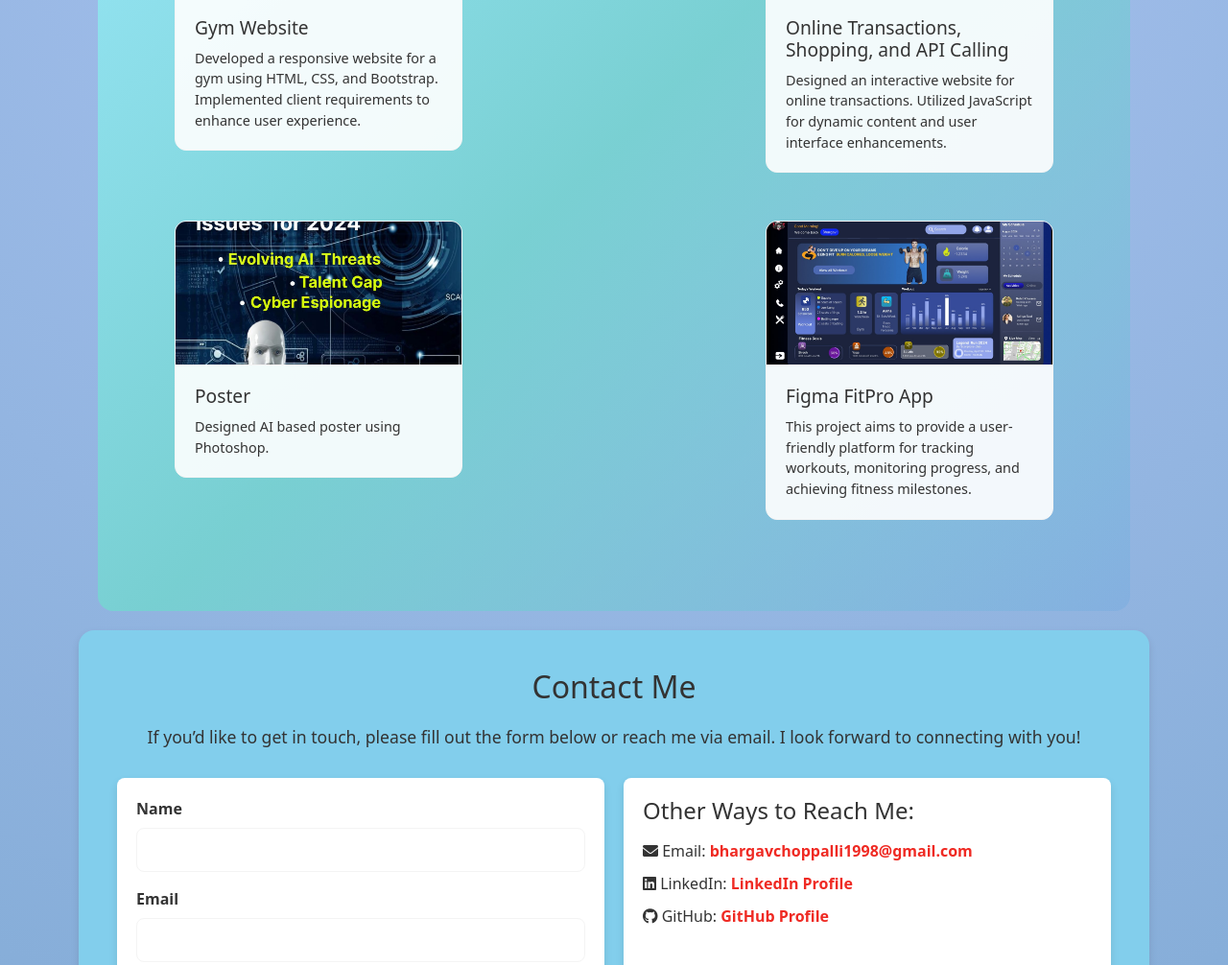
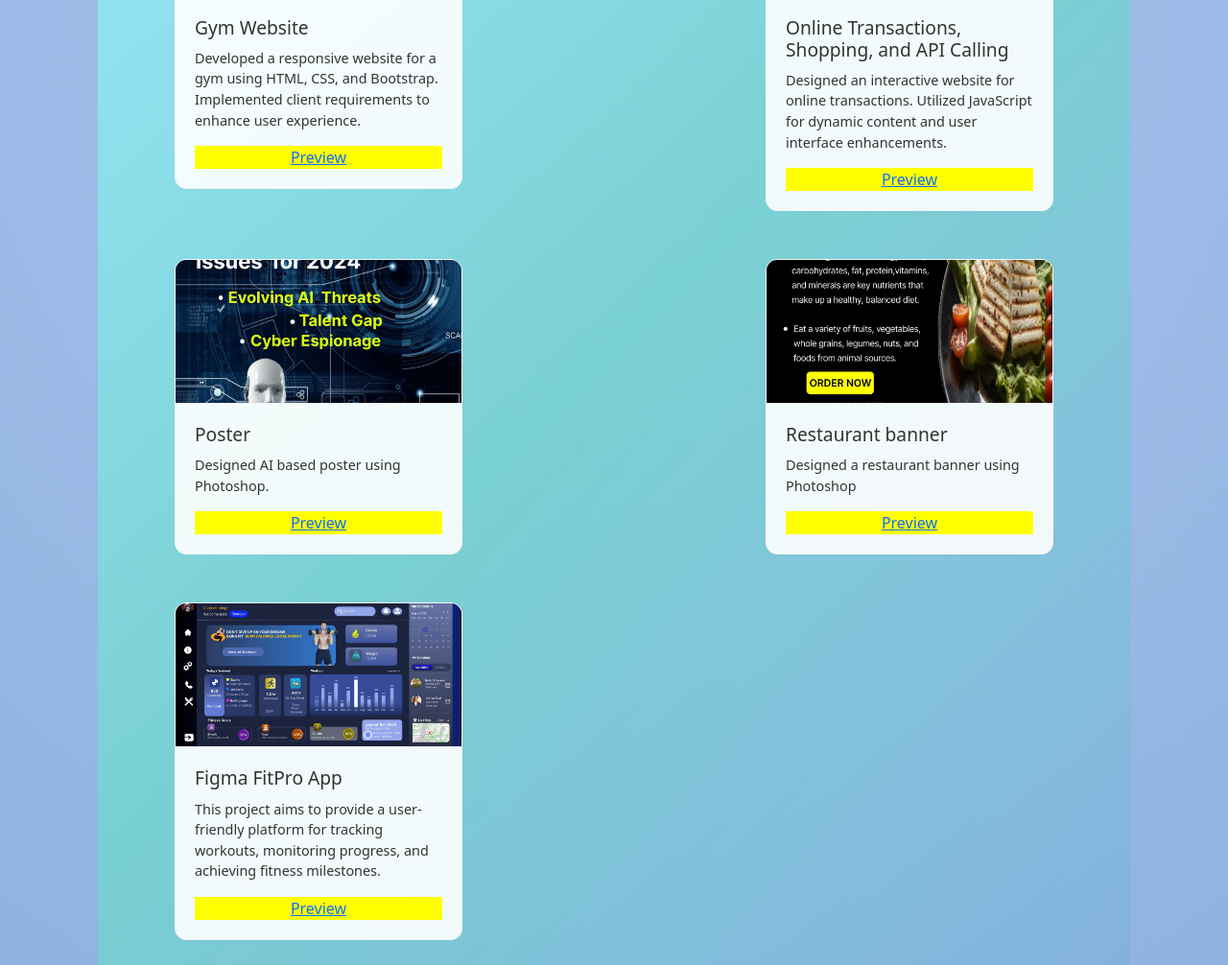
Before and after one commit to BhargavChoppalli/Bhargav-Portfolio, a plain HTML site: page index.html in a window 1280 px wide. Shown: the part 1894-2900 px from the top of the page at 96% size. Drawn offline with nearby package versions, Linux system fonts and the light colour scheme.

Commit message:
added a banner

```diff
--- a/index.html
+++ b/index.html
@@ -106,6 +106,7 @@
                     <div class="card-body">
                         <h5 class="card-title">Gym Website</h5>
                         <p class="card-text">Developed a responsive website for a gym using HTML, CSS, and Bootstrap. Implemented client requirements to enhance user experience.</p>
+                        <a href="https://bhargavchoppalli.github.io/index/">Preview</a>
 
                     </div>
                 </div>
@@ -117,7 +118,7 @@
                     <div class="card-body">
                         <h5 class="card-title">Online Transactions, Shopping, and API Calling</h5>
                         <p class="card-text">Designed an interactive website for online transactions. Utilized JavaScript for dynamic content and user interface enhancements.</p>
-
+                        <a href="https://bhargavchoppalli.github.io/Javascript-Project/">Preview</a>
                     </div>
                 </div>
                 <!-- Project 3 -->
@@ -129,10 +130,24 @@
                         <h5 class="card-title">Poster</h5>
                         <p class="card-text">Designed AI based poster using Photoshop.
                         </p>
+                        <a href="images/AI poster (2).jpg">Preview</a>
 
                     </div>
                 </div>
-                 <!-- Project 4 -->
+                   <!-- Project 4 -->
+                   <div class="custom-card">
+                    <a href="C:\Users\BHARGAV CHOPPALLI\OneDrive\Desktop\Bhargav Portfolio\images\restaurant banner.jpg" target="_blank">
+                        <img src="images/restaurant banner.jpg" class="card-img-top" alt="Project 5">
+                    </a>
+                    <div class="card-body">
+                        <h5 class="card-title">Restaurant banner</h5>
+                        <p class="card-text">Designed a restaurant banner using Photoshop
+                        </p>
+                        <a href="C:\Users\BHARGAV CHOPPALLI\OneDrive\Desktop\Bhargav Portfolio\images\restaurant banner.jpg" target="_blank">Preview</a>
+
+                    </div>
+                </div>
+                 <!-- Project 5 -->
                  <div class="custom-card">
                     <a href="https://www.figma.com/proto/LddmpR87nj9mbMcXgVsJNG/Untitled?node-id=15-6&node-type=SYMBOL&t=TPkVyeiEQ5VYVZzW-1&scaling=contain&content-scaling=fixed&page-id=0%3A1&starting-point-node-id=15%3A6" target="_blank">
                         <img src="images/figma .jpg" class="card-img-top" alt="Project 3">
@@ -141,9 +156,13 @@
                         <h5 class="card-title">Figma FitPro App</h5>
                         <p class="card-text">This project aims to provide a user-friendly platform for tracking workouts, monitoring progress, and achieving fitness milestones.
                         </p>
+                        <a href="https://www.figma.com/proto/LddmpR87nj9mbMcXgVsJNG/Untitled?node-id=15-6&node-type=SYMBOL&t=TPkVyeiEQ5VYVZzW-1&scaling=contain&content-scaling=fixed&page-id=0%3A1&starting-point-node-id=15%3A6" target="_blank">Preview</a>
 
                     </div>
                 </div>
+
+
+
 
                 <!-- Add more projects as needed -->
             </div>
--- a/stylesheet.css
+++ b/stylesheet.css
@@ -468,3 +468,13 @@ footer p {
     margin: 0;
     font-size: 0.9rem;
 }
+.card-body a{
+    background-color: yellow;
+    text-align: center;
+
+
+}
+
+.card-body a:hover{
+    background-color: #77c9a1;
+}
```
Also changed, not shown: images/restaurant banner.jpg (added).
